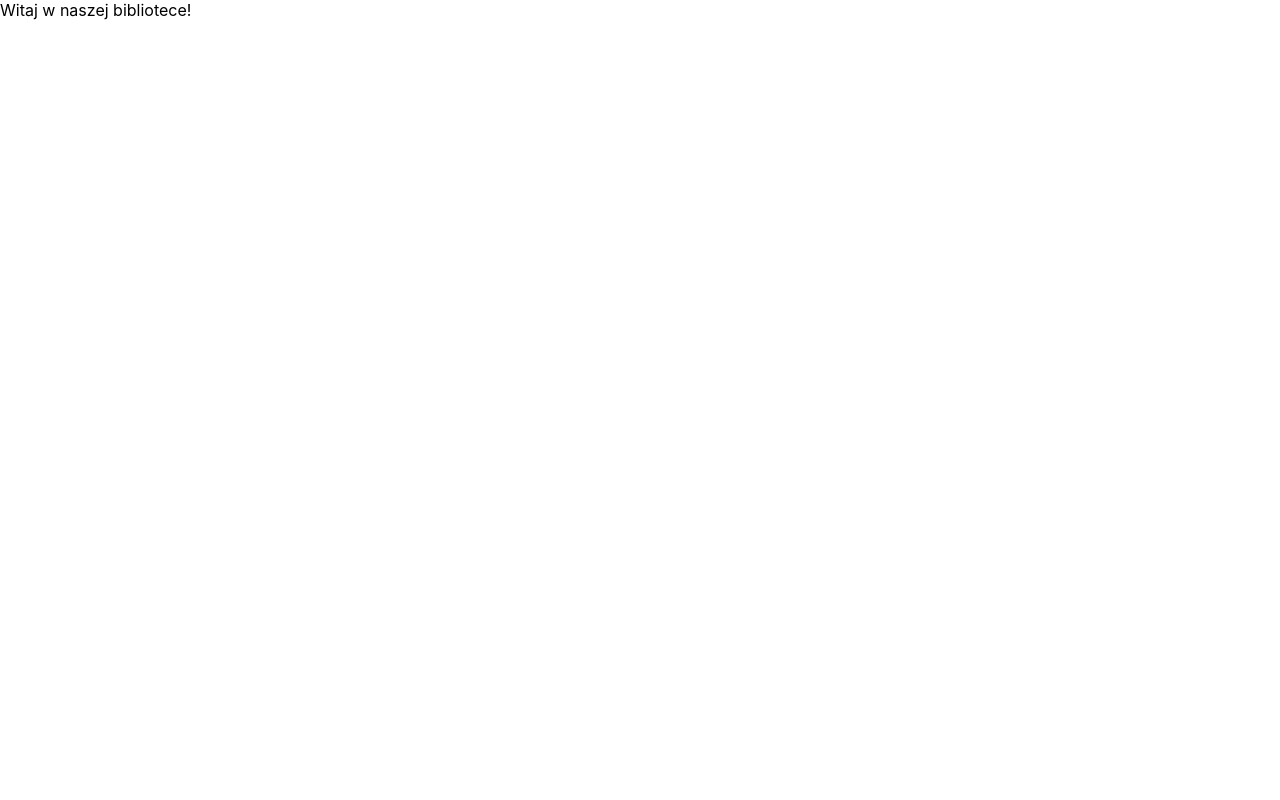
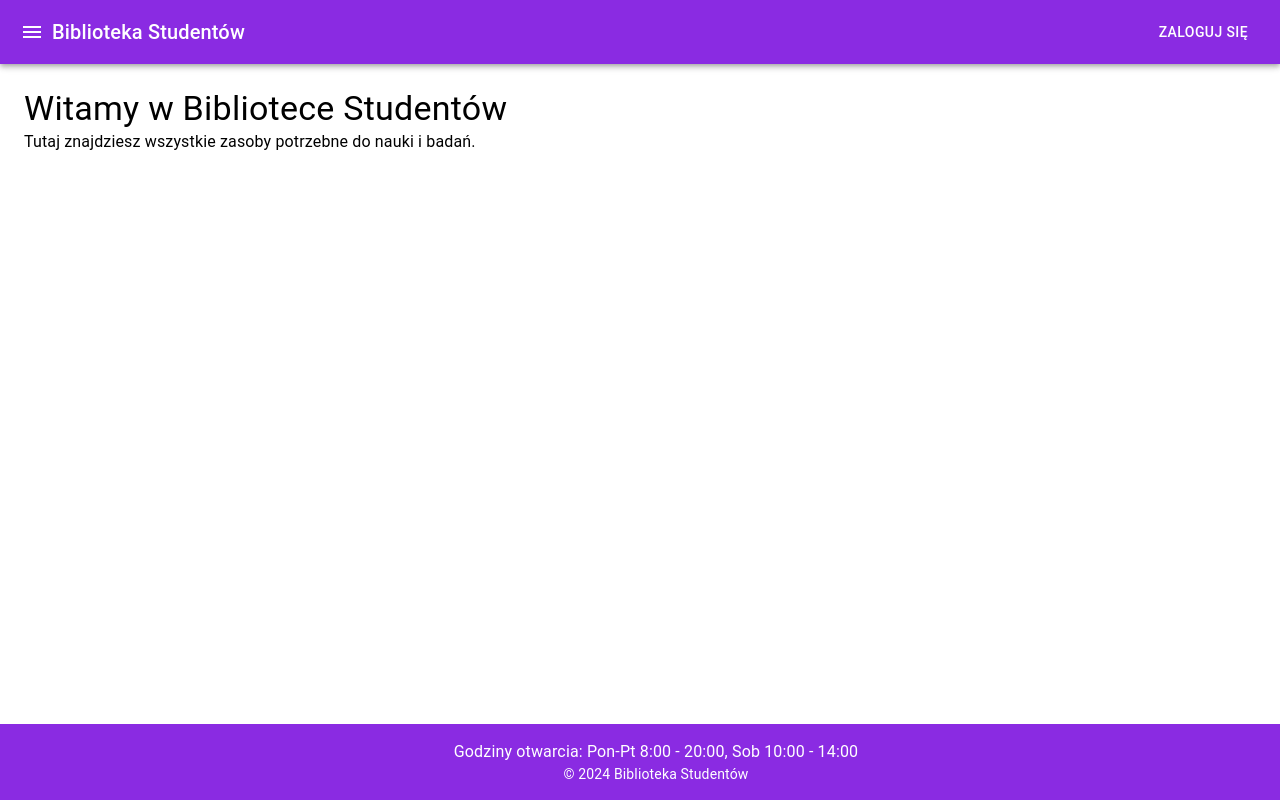
Before and after one commit to flexx01/library-front, a React (Create React App) app: page / in a window 1280 px wide. Built offline with nearby package versions, Linux system fonts and the light colour scheme.

Commit message:
Added home page, header, footer, side menu and minor css fixes. Added mui icons-material

```diff
--- a/package.json
+++ b/package.json
@@ -5,6 +5,7 @@
   "dependencies": {
     "@emotion/react": "^11.11.4",
     "@emotion/styled": "^11.11.5",
+    "@mui/icons-material": "^5.15.18",
     "@mui/material": "^5.15.16",
     "@testing-library/jest-dom": "^5.17.0",
     "@testing-library/react": "^13.4.0",
--- /dev/null
+++ b/src/App.css
@@ -0,0 +1,22 @@
+body {
+  margin: 0;
+  padding: 0;
+  font-family: "Roboto", sans-serif;
+}
+
+#root {
+  display: flex;
+  flex-direction: column;
+  min-height: 100vh;
+}
+
+main {
+  flex: 1;
+  display: flex;
+  flex-direction: column;
+}
+
+footer {
+  margin-top: auto;
+  width: 100%;
+}
--- a/src/App.js
+++ b/src/App.js
@@ -1,15 +1,17 @@
 import React from "react";
-import { BrowserRouter as Router, Routes, Route } from "react-router-dom";
-import HomePage from "./screens/HomePage";
-import BookPage from "./screens/BookPage";
+import { BrowserRouter as Router, Route, Routes } from "react-router-dom";
+import Header from "./components/Header";
+import Footer from "./components/Footer";
+import Home from "./screens/Home";
 
 const App = () => {
   return (
     <Router>
+      <Header />
       <Routes>
-        <Route path="/" element={<HomePage />} />
-        <Route path="/books" element={<BookPage />} />
+        <Route path="/" element={<Home />} />
       </Routes>
+      <Footer />
     </Router>
   );
 };
--- /dev/null
+++ b/src/components/Footer.js
@@ -0,0 +1,25 @@
+import React from "react";
+import { Box, Typography } from "@mui/material";
+
+const Footer = () => {
+  return (
+    <Box
+      sx={{
+        width: "100%",
+        backgroundColor: "#8A2BE2",
+        color: "white",
+        textAlign: "center",
+        p: 2,
+        position: "fixed",
+        bottom: 0,
+      }}
+    >
+      <Typography variant="body1">
+        Godziny otwarcia: Pon-Pt 8:00 - 20:00, Sob 10:00 - 14:00
+      </Typography>
+      <Typography variant="body2">© 2024 Biblioteka Studentów</Typography>
+    </Box>
+  );
+};
+
+export default Footer;
--- /dev/null
+++ b/src/components/Header.js
@@ -0,0 +1,57 @@
+import React, { useState } from "react";
+import {
+  AppBar,
+  Toolbar,
+  Typography,
+  Button,
+  IconButton,
+  Drawer,
+  List,
+  ListItem,
+  ListItemText,
+} from "@mui/material";
+import MenuIcon from "@mui/icons-material/Menu";
+
+const Header = () => {
+  const [drawerOpen, setDrawerOpen] = useState(false);
+
+  const toggleDrawer = (open) => () => {
+    setDrawerOpen(open);
+  };
+
+  return (
+    <div>
+      <AppBar position="static" sx={{ backgroundColor: "#8A2BE2" }}>
+        <Toolbar>
+          <IconButton
+            edge="start"
+            color="inherit"
+            aria-label="menu"
+            onClick={toggleDrawer(true)}
+          >
+            <MenuIcon />
+          </IconButton>
+          <Typography variant="h6" sx={{ flexGrow: 1 }}>
+            Biblioteka Studentów
+          </Typography>
+          <Button color="inherit">Zaloguj się</Button>
+        </Toolbar>
+      </AppBar>
+      <Drawer anchor="left" open={drawerOpen} onClose={toggleDrawer(false)}>
+        <List>
+          <ListItem button>
+            <ListItemText primary="Home" />
+          </ListItem>
+          <ListItem button>
+            <ListItemText primary="Catalog" />
+          </ListItem>
+          <ListItem button>
+            <ListItemText primary="Contact" />
+          </ListItem>
+        </List>
+      </Drawer>
+    </div>
+  );
+};
+
+export default Header;
--- a/src/index.js
+++ b/src/index.js
@@ -1,17 +1,12 @@
-import React from 'react';
-import ReactDOM from 'react-dom/client';
-import './index.css';
-import App from './App';
-import reportWebVitals from './reportWebVitals';
+import React from "react";
+import { createRoot } from "react-dom/client";
+import App from "./App";
+import "./App.css";
 
-const root = ReactDOM.createRoot(document.getElementById('root'));
+const container = document.getElementById("root");
+const root = createRoot(container);
 root.render(
   <React.StrictMode>
     <App />
   </React.StrictMode>
 );
-
-// If you want to start measuring performance in your app, pass a function
-// to log results (for example: reportWebVitals(console.log))
-// or send to an analytics endpoint. Learn more: https://bit.ly/CRA-vitals
-reportWebVitals();
--- a/src/screens/BookPage.js
+++ /dev/null
@@ -1,7 +0,0 @@
-import React from "react";
-
-const BookPage = () => {
-  return <div>Przeglądaj nasze książki</div>;
-};
-
-export default BookPage;
--- /dev/null
+++ b/src/screens/Home.js
@@ -0,0 +1,15 @@
+import React from "react";
+import { Box, Typography } from "@mui/material";
+
+const Home = () => {
+  return (
+    <Box sx={{ p: 3 }}>
+      <Typography variant="h4">Witamy w Bibliotece Studentów</Typography>
+      <Typography variant="body1">
+        Tutaj znajdziesz wszystkie zasoby potrzebne do nauki i badań.
+      </Typography>
+    </Box>
+  );
+};
+
+export default Home;
--- a/src/screens/HomePage.js
+++ /dev/null
@@ -1,7 +0,0 @@
-import React from "react";
-
-const HomePage = () => {
-  return <div>Witaj w naszej bibliotece!</div>;
-};
-
-export default HomePage;
```
Also changed, not shown: src/components/NavigationMenu.js (added, +22 -0 lines), 1 other file (tests, documents, lock files or other folders).
